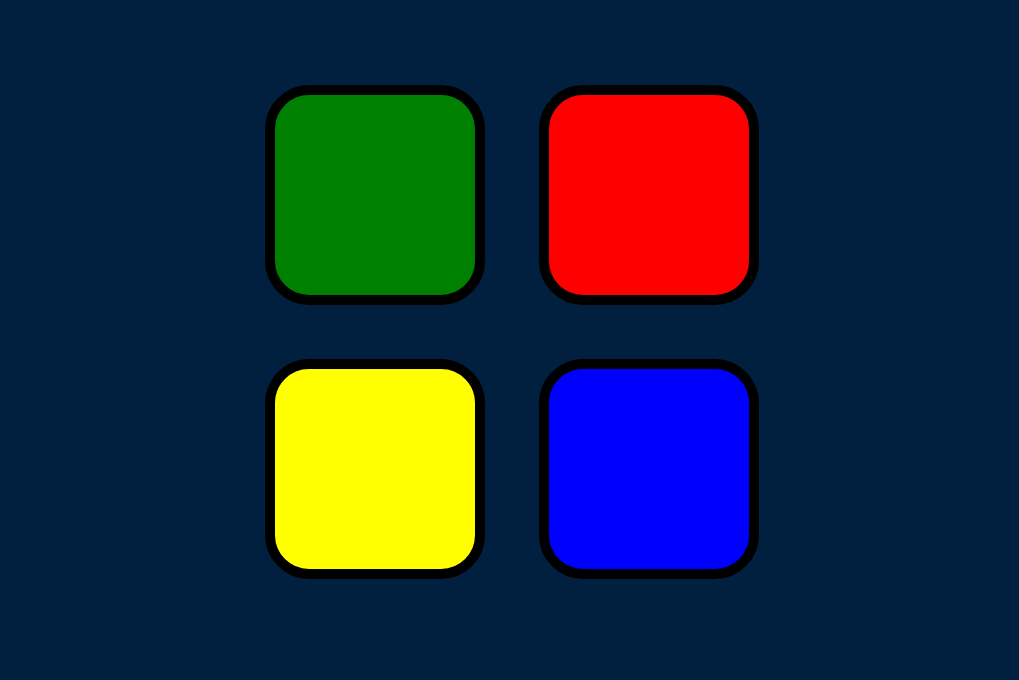
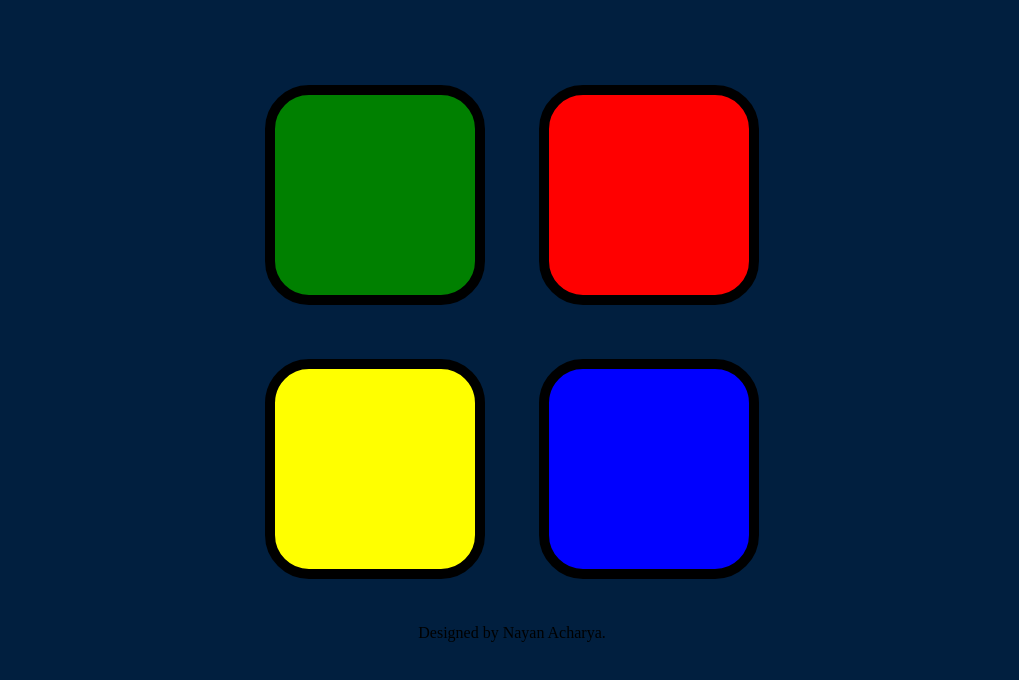
Before and after one commit to Nayan050/SimonGame, a plain HTML site: page index.html in a window 1280 px wide. Shown: the part 114-794 px from the top of the page, without its empty margins (128-1147 px from the left). Drawn offline with nearby package versions, Linux system fonts and the light colour scheme.

Commit message:
Update index.html

```diff
--- a/index.html
+++ b/index.html
@@ -27,5 +27,8 @@
   <script src="https://ajax.googleapis.com/ajax/libs/jquery/3.3.1/jquery.min.js"></script>
   <script src="game.js" charset="utf-8"></script>
 </body>
+  <footor>
+    <p>Designed by Nayan Acharya.</p>
+  </footor>
 
 </html>
```
